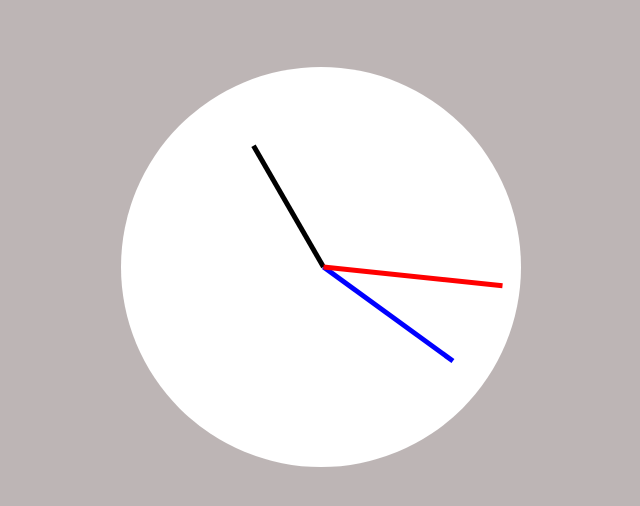
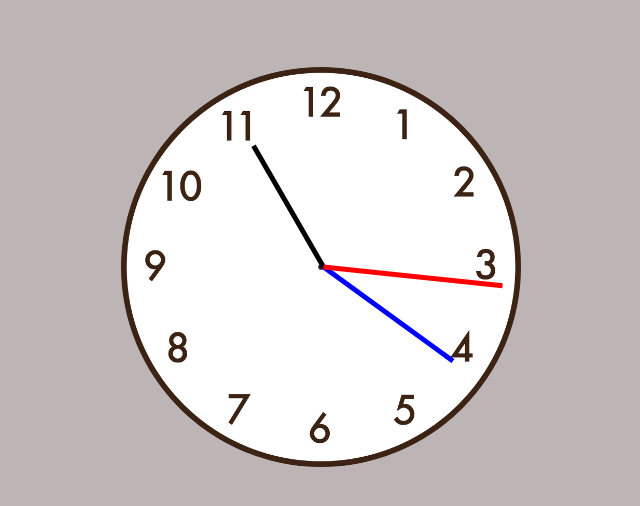
Before and after one commit to Pedro749/RelogioJS, a plain HTML site: page index.html in a window 1280 px wide. Shown: the part 50-556 px from the top of the page, without its empty margins (319-959 px from the left). Drawn offline with Linux system fonts and the light colour scheme.

Commit message:
Adicionando background

```diff
--- a/style.css
+++ b/style.css
@@ -19,6 +19,9 @@ div#watch {
     height: 400px;
     border-radius: 200px;
     position: relative;
+    background-image: url(./img/relogio.jpg);
+    background-position: center;
+    background-size: 415px;
 }
 div#pointers {
     margin: auto;
```
Also changed, not shown: img/relogio.jpg (added).
